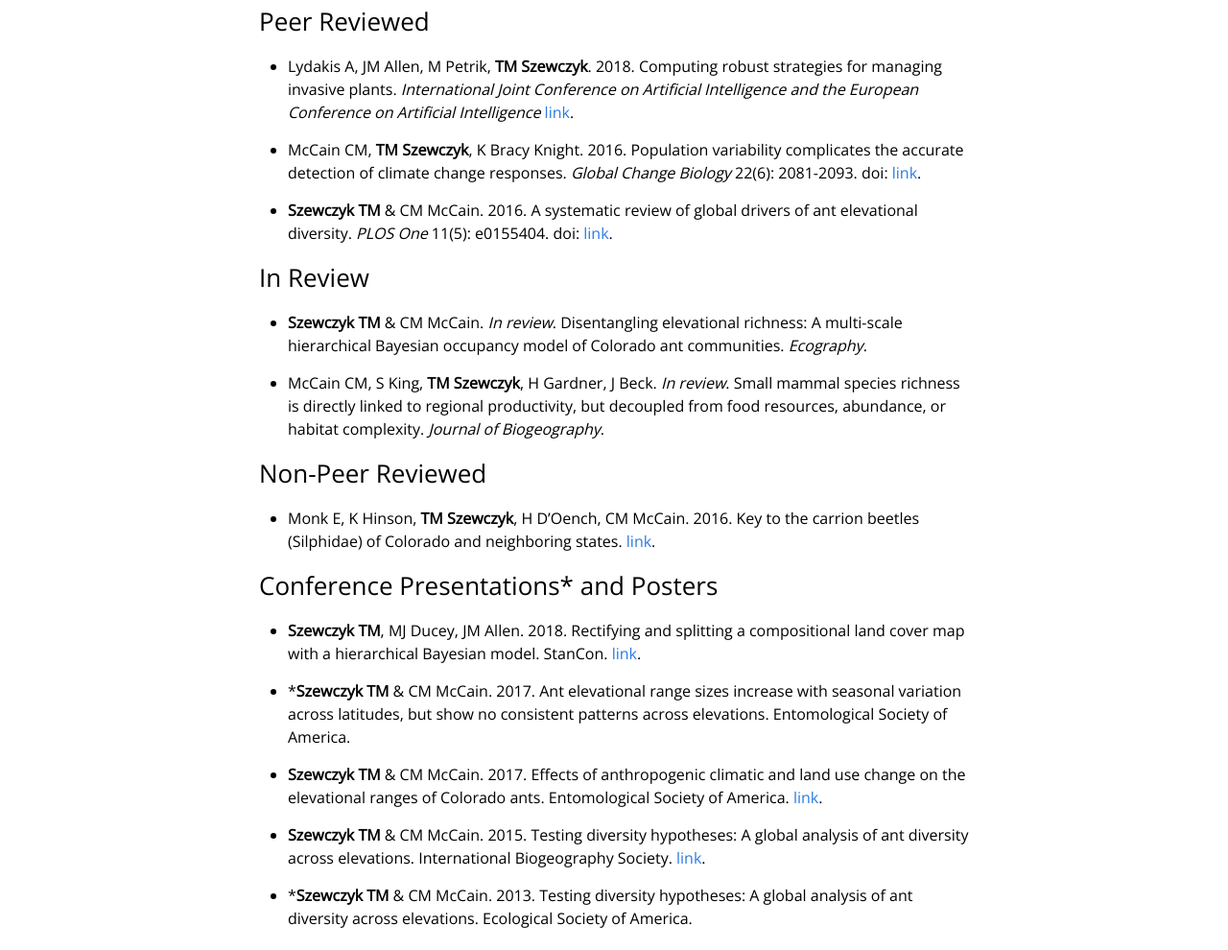
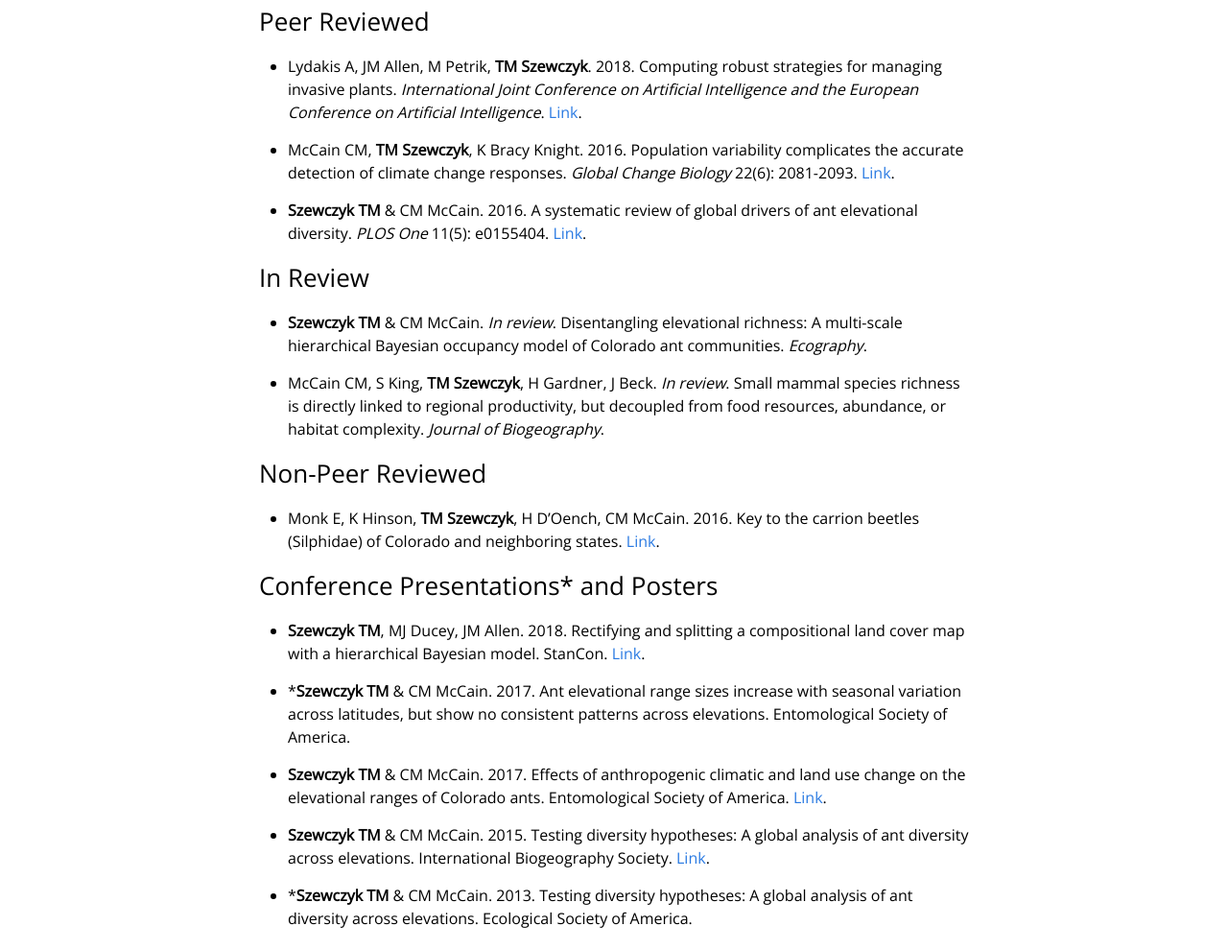
Before and after one commit to Sz-Tim/Sz-Tim.github.io, a Jekyll site: the page built from publications.md, in a window 1280 px wide. Shown: the part 176-1166 px from the top of the page at 96% size. Built offline with Jekyll 4.4.1, drawn with Linux system fonts in a browser that asks for light colours.

Commit message:
updating links

```diff
--- a/publications.md
+++ b/publications.md
@@ -7,11 +7,11 @@ weight: 3
 
 ### Peer Reviewed
 
-- Lydakis A, JM Allen, M Petrik, **TM Szewczyk**. 2018. Computing robust strategies for managing invasive plants. *International Joint Conference on Artificial Intelligence and the European Conference on Artificial Intelligence* [link](https://www.researchgate.net/publication/326000204_Computing_Robust_Strategies_for_Managing_Invasive_Plants).
+- Lydakis A, JM Allen, M Petrik, **TM Szewczyk**. 2018. Computing robust strategies for managing invasive plants. *International Joint Conference on Artificial Intelligence and the European Conference on Artificial Intelligence*. [Link](https://www.researchgate.net/publication/326000204_Computing_Robust_Strategies_for_Managing_Invasive_Plants).
 
-- McCain CM, **TM Szewczyk**, K Bracy Knight. 2016. Population variability complicates the accurate detection of climate change responses. *Global Change Biology* 22(6): 2081-2093. doi: [link](https://doi.org/10.1111/gcb.13211).
+- McCain CM, **TM Szewczyk**, K Bracy Knight. 2016. Population variability complicates the accurate detection of climate change responses. *Global Change Biology* 22(6): 2081-2093. [Link](https://doi.org/10.1111/gcb.13211).
 
-- **Szewczyk TM** & CM McCain. 2016. A systematic review of global drivers of ant elevational diversity. *PLOS One* 11(5): e0155404. doi: [link](https://doi.org/10.1371/journal.pone.0155404).
+- **Szewczyk TM** & CM McCain. 2016. A systematic review of global drivers of ant elevational diversity. *PLOS One* 11(5): e0155404. [Link](https://doi.org/10.1371/journal.pone.0155404).
 
 
 
@@ -25,17 +25,17 @@ weight: 3
 
 ### Non-Peer Reviewed
 
-- Monk E, K Hinson, **TM Szewczyk**, H D'Oench, CM McCain. 2016. Key to the carrion beetles (Silphidae) of Colorado and neighboring states. [link](https://www.researchgate.net/publication/325723065_Key_to_the_carrion_beetles_Silphidae_of_Colorado_and_neighboring_states).
+- Monk E, K Hinson, **TM Szewczyk**, H D'Oench, CM McCain. 2016. Key to the carrion beetles (Silphidae) of Colorado and neighboring states. [Link](https://www.researchgate.net/publication/325723065_Key_to_the_carrion_beetles_Silphidae_of_Colorado_and_neighboring_states).
 
 
 ### Conference Presentations* and Posters
 
-- **Szewczyk TM**, MJ Ducey, JM Allen. 2018. Rectifying and splitting a compositional land cover map with a hierarchical Bayesian model. StanCon. [link](https://www.researchgate.net/publication/325721869_Rectifying_and_splitting_a_compositional_land_cover_map_with_a_hierarchical_Bayesian_model).
+- **Szewczyk TM**, MJ Ducey, JM Allen. 2018. Rectifying and splitting a compositional land cover map with a hierarchical Bayesian model. StanCon. [Link](https://www.researchgate.net/publication/325721869_Rectifying_and_splitting_a_compositional_land_cover_map_with_a_hierarchical_Bayesian_model).
 
 - \***Szewczyk TM** & CM McCain. 2017. Ant elevational range sizes increase with seasonal variation across latitudes, but show no consistent patterns across elevations. Entomological Society of America.
 
-- **Szewczyk TM** & CM McCain. 2017. Effects of anthropogenic climatic and land use change on the elevational ranges of Colorado ants. Entomological Society of America. [link](https://www.researchgate.net/publication/325721792_Effects_of_anthropogenic_climate_and_land_use_change_on_the_elevational_ranges_of_Colorado_ants).
+- **Szewczyk TM** & CM McCain. 2017. Effects of anthropogenic climatic and land use change on the elevational ranges of Colorado ants. Entomological Society of America. [Link](https://www.researchgate.net/publication/325721792_Effects_of_anthropogenic_climate_and_land_use_change_on_the_elevational_ranges_of_Colorado_ants).
 
-- **Szewczyk TM** & CM McCain. 2015. Testing diversity hypotheses: A global analysis of ant diversity across elevations. International Biogeography Society. [link](https://www.researchgate.net/publication/267289781_Testing_diversity_hypotheses_A_global_analysis_of_ant_diversity_across_elevations).
+- **Szewczyk TM** & CM McCain. 2015. Testing diversity hypotheses: A global analysis of ant diversity across elevations. International Biogeography Society. [Link](https://www.researchgate.net/publication/267289781_Testing_diversity_hypotheses_A_global_analysis_of_ant_diversity_across_elevations).
 
 - \***Szewczyk TM** & CM McCain. 2013. Testing diversity hypotheses: A global analysis of ant diversity across elevations. Ecological Society of America.
```
